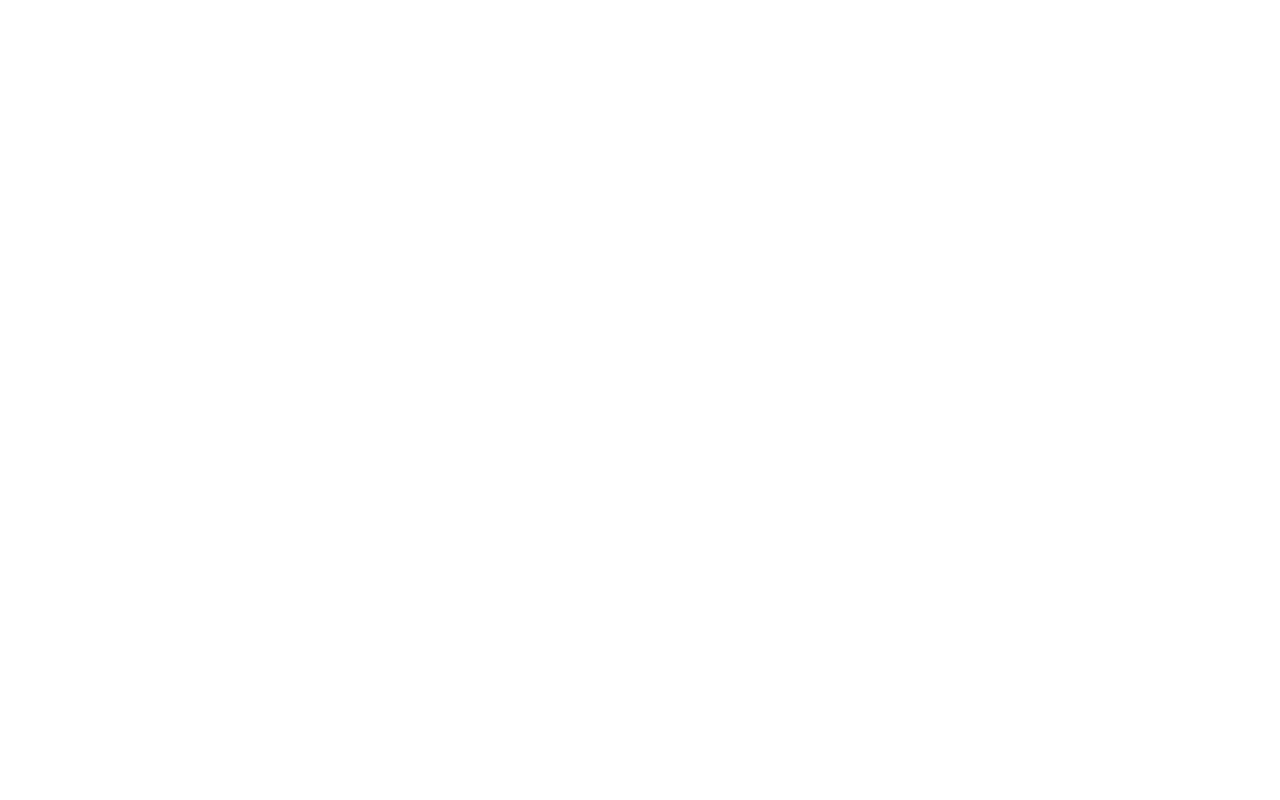
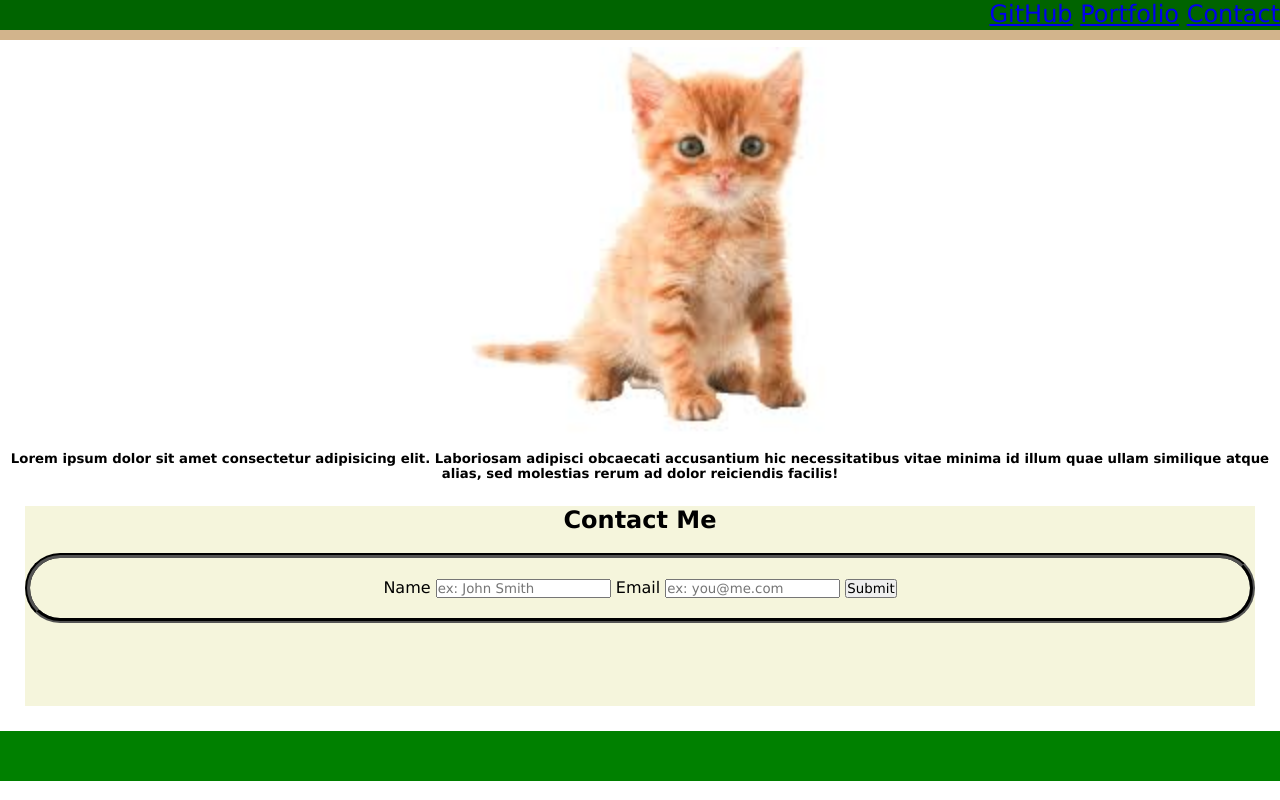
Before and after one commit to dhruza88/mock-portfolio, a plain HTML site: page index.html in a window 1280 px wide. Drawn offline with Linux system fonts and the light colour scheme.

Commit message:
second update

```diff
--- a/index.html
+++ b/index.html
@@ -1,6 +1,51 @@
 <!DOCTYPE html>
 <html lang="en">
-    <head>
-        <meta
-    </head>
+
+<head>
+    <meta charset="UTF-8" />
+    <link rel="stylesheet" href="./style.css">
+    <title>website</title>
+</head>
+
+<body>
+    <header class="navibar">
+        <ul>
+            <li><a href="https://www.github.com">GitHub</a></li>
+            <li><a href="#">Portfolio</a></li>
+            <li><a href="#">Contact</a></li>
+        </ul>
+    </header>
+
+    <section class="b">
+        <h1>My New Website</h1>
+        <br>
+            <img src="./cat1.jfif" alt="cat image" width = 400 height =400>
+
+
+        <h5>Lorem ipsum dolor sit amet consectetur adipisicing elit. Laboriosam adipisci obcaecati accusantium hic
+            necessitatibus vitae minima id illum quae ullam similique atque alias, sed molestias rerum ad dolor
+            reiciendis facilis!</h5>
+    </section>
+
+    <section class="bottombar">
+
+        <h2>Contact Me</h2>
+         <br>
+        <form class="form">
+        <form>
+            <label for="name input">Name</label>
+            <input id="name input" placeholder="ex: John Smith">
+            <label for="email input">Email</label>
+            <input id="email input" placeholder="ex: you@me.com">
+            <button>Submit</button>
+        </form>
+
+
+    </section class="bottombar">
+
+    <footer class="footer"></footer>
+
+
+</body>
+
 </html>
--- a/style.css
+++ b/style.css
@@ -0,0 +1,70 @@
+* {
+    padding: 0;
+    margin: 0;
+    font-family: 'Lucida Sans', 'Lucida Sans Regular', 'Lucida Grande', 'Lucida Sans Unicode', Geneva, Verdana, sans-serif;
+
+}
+
+header{
+    background-color: darkgreen;
+    width: 100%;
+    position: fixed;
+    top: 0;
+    left: 0;
+    height: 30px;
+}
+
+body {
+    text-align: center;
+}
+
+h1{
+    text-size:large;
+}
+
+li{
+    display:inline;
+}
+
+picture{
+    image-resolution: 400 x 400;
+}
+
+b{
+    margin: 20px;
+    font-family: 'Lucida Sans', 'Lucida Sans Regular', 'Lucida Grande', 'Lucida Sans Unicode', Geneva, Verdana, sans-serif;
+    width:fit-content;
+    height: 400px;
+}
+
+
+.navibar {
+    background-color: darkgreen;
+    color: white;
+    border-bottom: 10px solid tan;
+    margin: 0;
+    text-align:right;
+    color: blue;
+    font-size: 24px;
+
+}
+
+.bottombar{
+    background-color: beige;
+    height: 200px;
+    width:auto;
+    margin: 25px;
+}
+
+.footer{
+    background-color: green;
+    height: 50px;
+    width:auto;
+}
+
+.form{
+    border: 5px groove black;
+    border-radius: 10rem;
+    padding: 20px;
+
+}
```
Also changed, not shown: cat.jfif (added), cat1.jfif (added).
